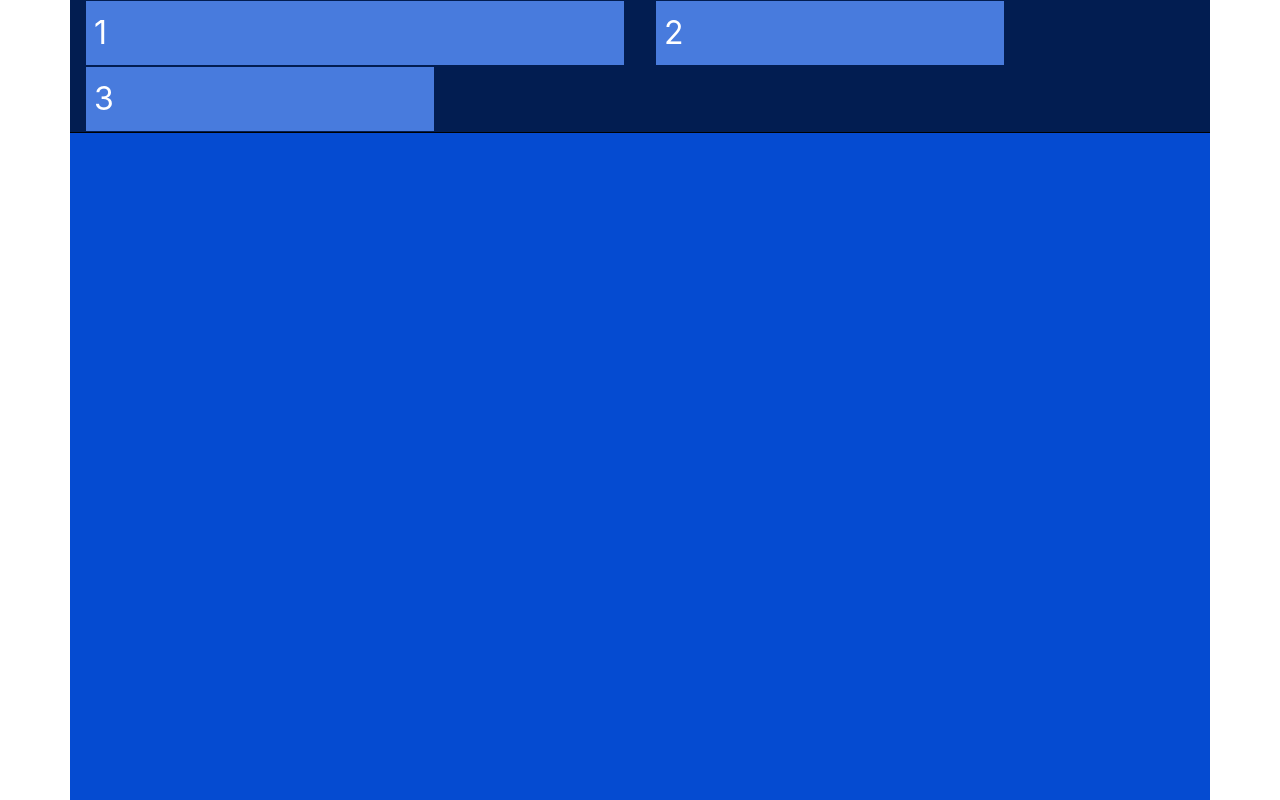
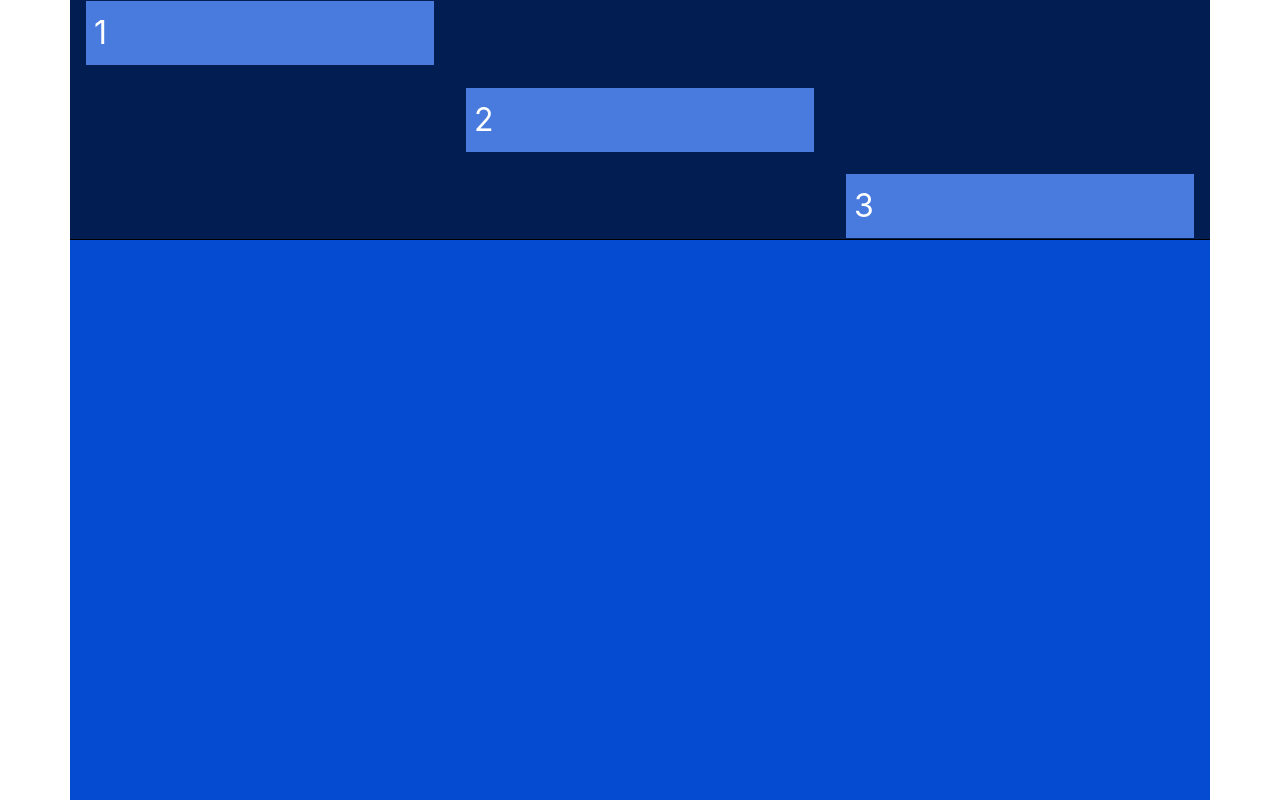
Before and after one commit to ninghao/ninghao-bootstrap-4, a website: page index.html in a window 1280 px wide. Drawn offline with nearby package versions, Linux system fonts and the light colour scheme.

Commit message:
网格系统：垂直对齐

```diff
--- a/index.html
+++ b/index.html
@@ -15,10 +15,10 @@
 <body>
 
   <div class="container demo">
-    <div class="row">
-      <div class="col-6"><span>1</span></div>
-      <div class="col-4"><span>2</span></div>
-      <div class="col-4"><span>3</span></div>
+    <div class="row align-items-center">
+      <div class="col-4 align-self-start"><span>1</span></div>
+      <div class="col-4 align-self-center"><span>2</span></div>
+      <div class="col-4 align-self-end"><span>3</span></div>
     </div>
   </div>
 
--- a/style.css
+++ b/style.css
@@ -8,6 +8,7 @@
 .container.demo .row {
   background: #021d51;
   border-bottom: 1px solid #000;
+  height: 30vh;
 }
 
 .container.demo .row > div > span {
```
